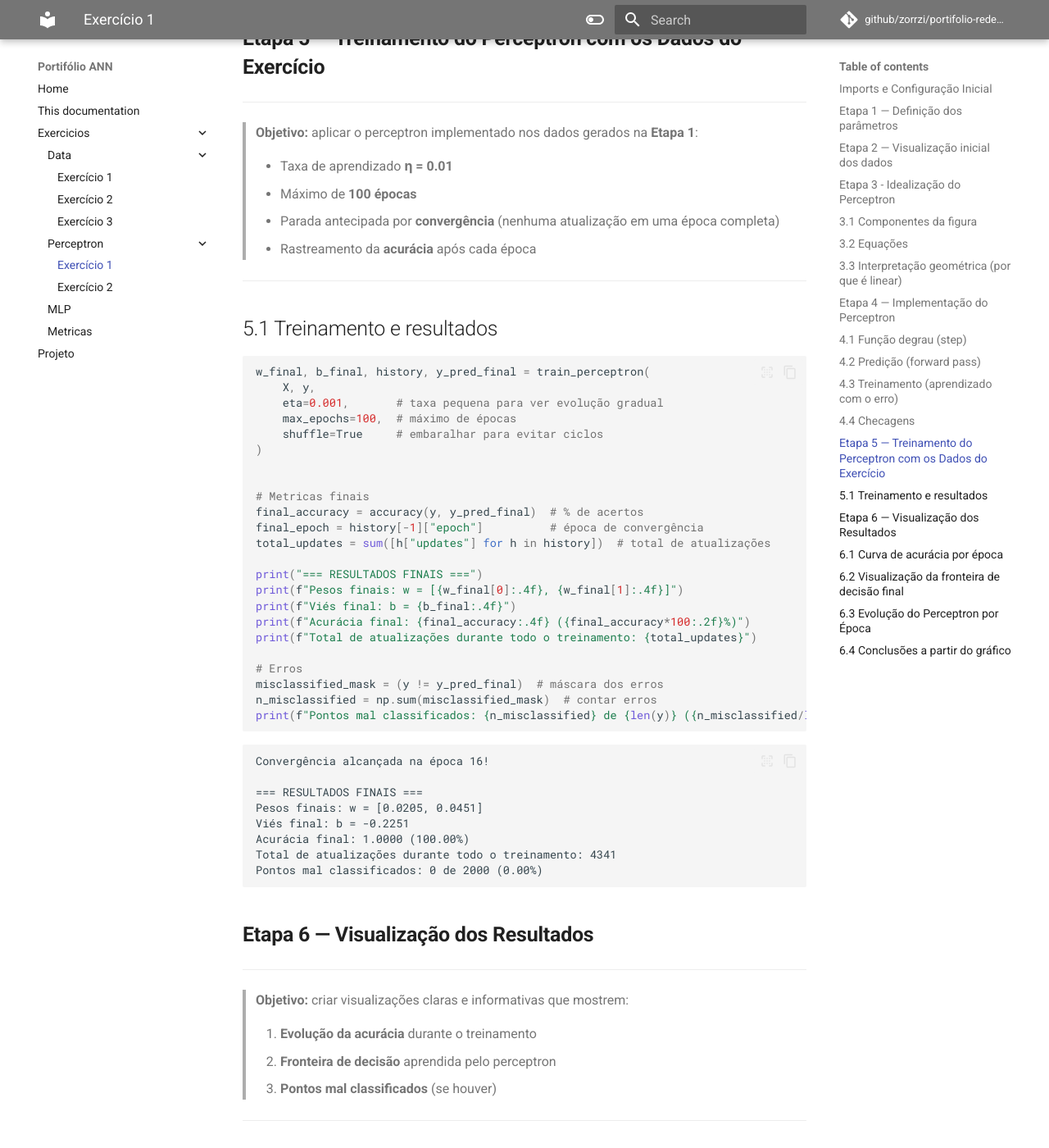
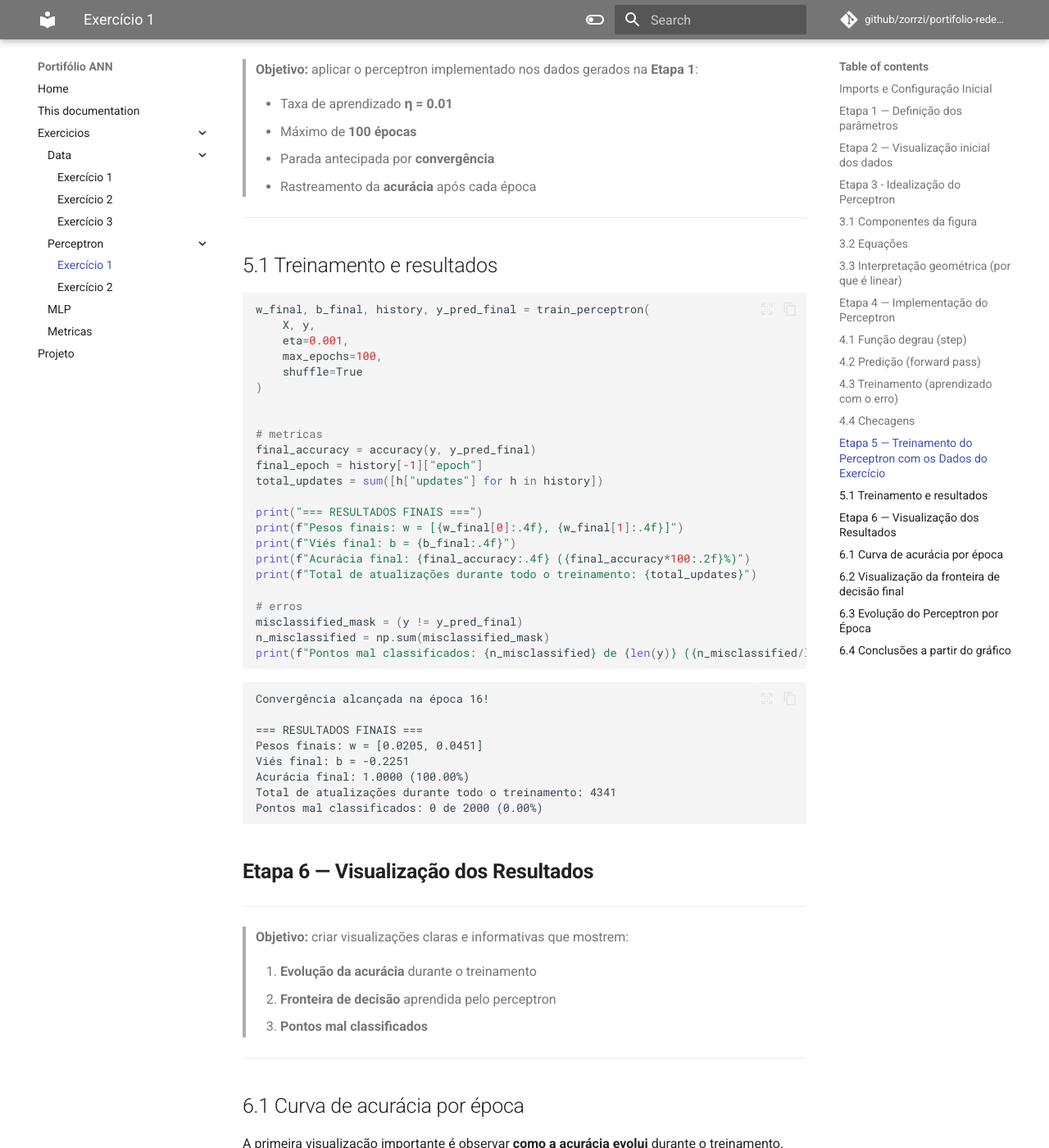
Before and after one commit to zorrzi/portifolio-redesneurais, an MkDocs documentation site: the page built from docs/perceptron/exercicio1/exercicio1.md, in a window 1280 px wide and 1400 px high, scrolled down 6358 px. Shown: the whole window at 82% size. Built offline with MkDocs 1.6.1 and Material for MkDocs 9.7.7, drawn with Linux system fonts in a browser that asks for light colours; comment, search, counter and statistics services are not loaded; some of the changed text lies outside the part shown.

Commit message:
FIX: ex1/ex2 - perceptron

````diff
--- a/docs/perceptron/exercicio1/exercicio1.md
+++ b/docs/perceptron/exercicio1/exercicio1.md
@@ -81,7 +78,6 @@
 > **Objetivo:** verificar **forma**, **espalhamento** e possível **sobreposição** entre as classes, validando a **separabilidade linear** esperada para o perceptron.
 
 ```python
-# Scatter das duas classes
 mask_pos = y == 1
 mask_neg = y == -1
 
@@ -268,16 +264,15 @@
         n, d = X.shape
 
         np.random.seed(42)
-        w = np.random.uniform(-2, 2, d)      # pesos aleatórios
-        b = np.random.uniform(-5, 5)         # bias aleatório
+        w = np.random.uniform(-2, 2, d)
+        b = np.random.uniform(-5, 5)
 
         history = []
 
-        # LOOP PRINCIPAL: percorrer épocas
+        # percorrer épocas
         for epoch in range(1, max_epochs + 1):
             updates = 0
 
-            # Embaralhar dados para evitar ciclos e melhorar convergência
             if shuffle:
                 idx = np.random.permutation(n)
                 X_epoch, y_epoch = X[idx], y[idx]
@@ -298,9 +293,9 @@
                     b += eta * yi       # b ← b + η·yi
                     updates += 1
 
-            # AVALIAR PERFORMANCE DA ÉPOCA
+            # performance da epoca
             y_hat = predict(X, w, b)
-            acc = (y_hat == y).mean()  # acurácia = % acertos
+            acc = (y_hat == y).mean()  # acuracia
 
             history.append({
                 "epoch": epoch,
@@ -310,9 +305,9 @@
                 "b": b
             })
 
-            # CRITÉRIO DE PARADA: convergência
+            # convergência
             if updates == 0:
-                print(f"Convergência alcançada na época {epoch}!")
+                print(f"Convergência alcançada na época {epoch}")
                 break
 
         return w, b, history, y_hat
@@ -336,7 +331,7 @@
 
 > - Taxa de aprendizado **η = 0.01**
 > - Máximo de **100 épocas**
-> - Parada antecipada por **convergência** (nenhuma atualização em uma época completa)
+> - Parada antecipada por **convergência**
 > - Rastreamento da **acurácia** após cada época
 
 ---
@@ -346,16 +341,16 @@
 ```python
 w_final, b_final, history, y_pred_final = train_perceptron(
     X, y,
-    eta=0.001,       # taxa pequena para ver evolução gradual
-    max_epochs=100,  # máximo de épocas
-    shuffle=True     # embaralhar para evitar ciclos
+    eta=0.001,
+    max_epochs=100,
+    shuffle=True
 )
 
 
-# Metricas finais
-final_accuracy = accuracy(y, y_pred_final)  # % de acertos
-final_epoch = history[-1]["epoch"]          # época de convergência
-total_updates = sum([h["updates"] for h in history])  # total de atualizações
+# metricas
+final_accuracy = accuracy(y, y_pred_final)
+final_epoch = history[-1]["epoch"]
+total_updates = sum([h["updates"] for h in history])
 
 print("=== RESULTADOS FINAIS ===")
 print(f"Pesos finais: w = [{w_final[0]:.4f}, {w_final[1]:.4f}]")
@@ -363,9 +358,9 @@
 print(f"Acurácia final: {final_accuracy:.4f} ({final_accuracy*100:.2f}%)")
 print(f"Total de atualizações durante todo o treinamento: {total_updates}")
 
-# Erros
-misclassified_mask = (y != y_pred_final)  # máscara dos erros
-n_misclassified = np.sum(misclassified_mask)  # contar erros
+# erros
+misclassified_mask = (y != y_pred_final)
+n_misclassified = np.sum(misclassified_mask)
 print(f"Pontos mal classificados: {n_misclassified} de {len(y)} ({n_misclassified/len(y)*100:.2f}%)")
 ```
 
@@ -390,7 +385,7 @@
 
 > 1. **Evolução da acurácia** durante o treinamento
 > 2. **Fronteira de decisão** aprendida pelo perceptron
-> 3. **Pontos mal classificados** (se houver)
+> 3. **Pontos mal classificados**
 
 ---
 
````
Also changed, not shown: other parts of docs/perceptron/exercicio1/exercicio1.md (+1 -4 lines), docs/perceptron/exercicio2/exercicio2.md (+4 -4 lines).
